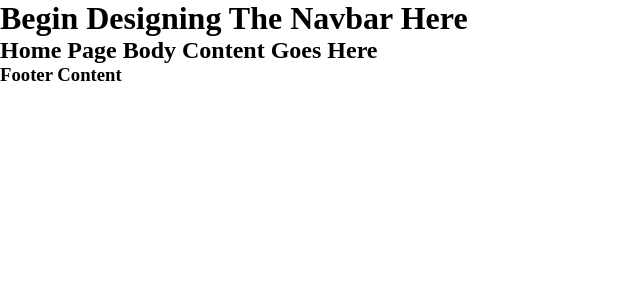
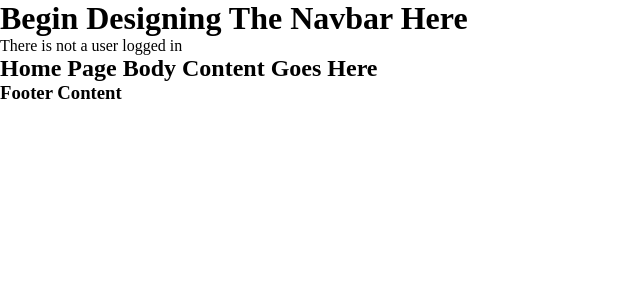
Before and after one commit to jacoba2024through2025/YouPlan-It, a Django app: page / in a window 1280 px wide. Shown: the top 300 px of the page, without its empty margins (0-640 px from the left). Run offline with Django 5.2, Linux system fonts and the light colour scheme.

Commit message:
made changes from home 12/30

```diff
--- a/app/templates/base.html
+++ b/app/templates/base.html
@@ -29,7 +29,11 @@
 
 
 
-
+        {% if request.user.is_authenticated %}
+          <p>Welcome back, {{request.user.username}}</p>
+        {% else %}
+          <p>There is not a user logged in</p>
+        {% endif %}
 
         <h2> Home Page Body Content Goes Here</h2>
 
--- a/app/views.py
+++ b/app/views.py
@@ -7,12 +7,16 @@ from django.contrib.auth.decorators import login_required
 
 
 def viewHomePage(request):
+
+
+
     return render(request, 'base.html')
 
 
 def viewLoginPage(request):
 
     if request.user.is_authenticated:
+
         print("You are already logged in")
         return redirect('home')
     else:
```
Also changed, not shown: db.sqlite3.
